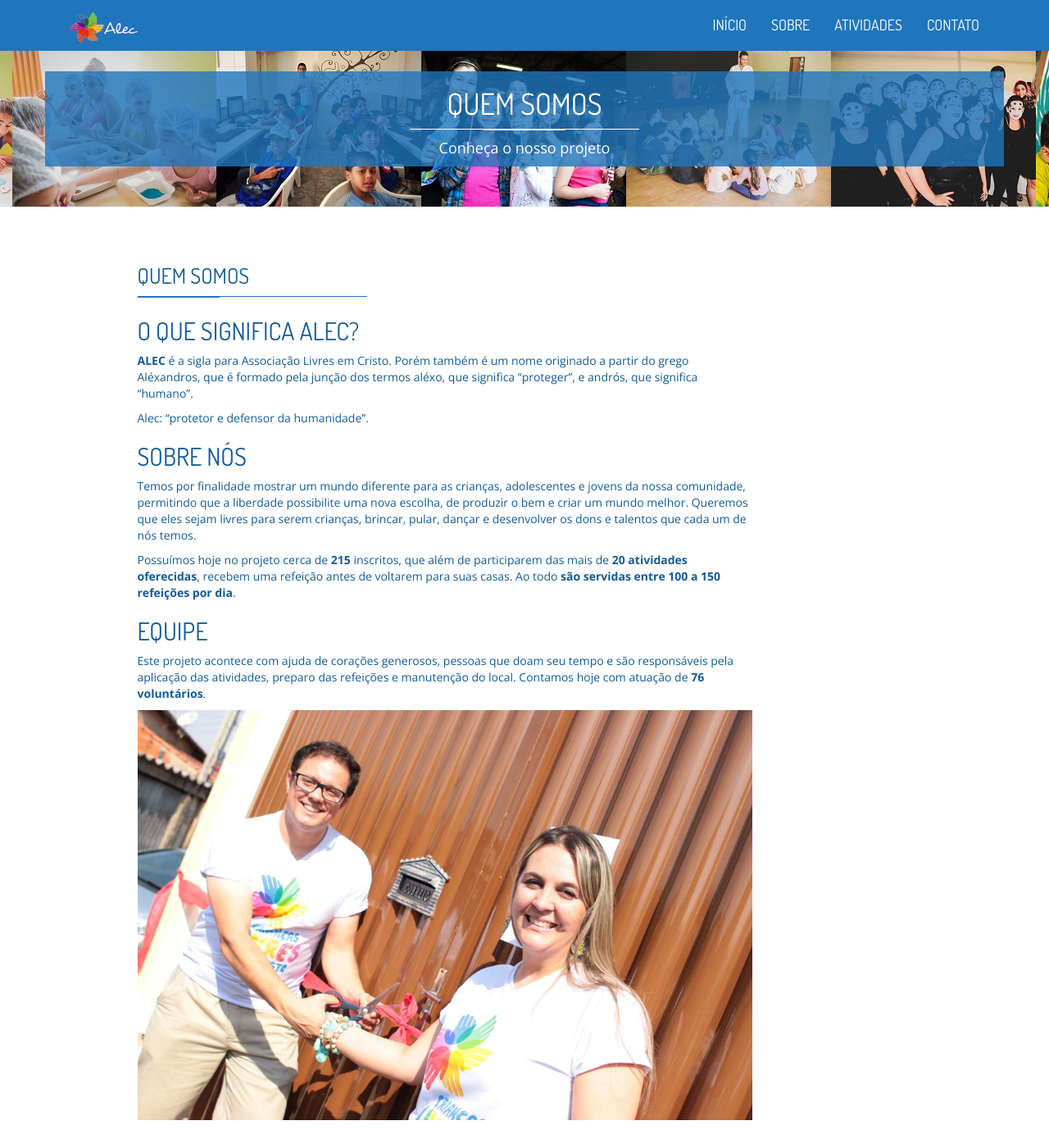
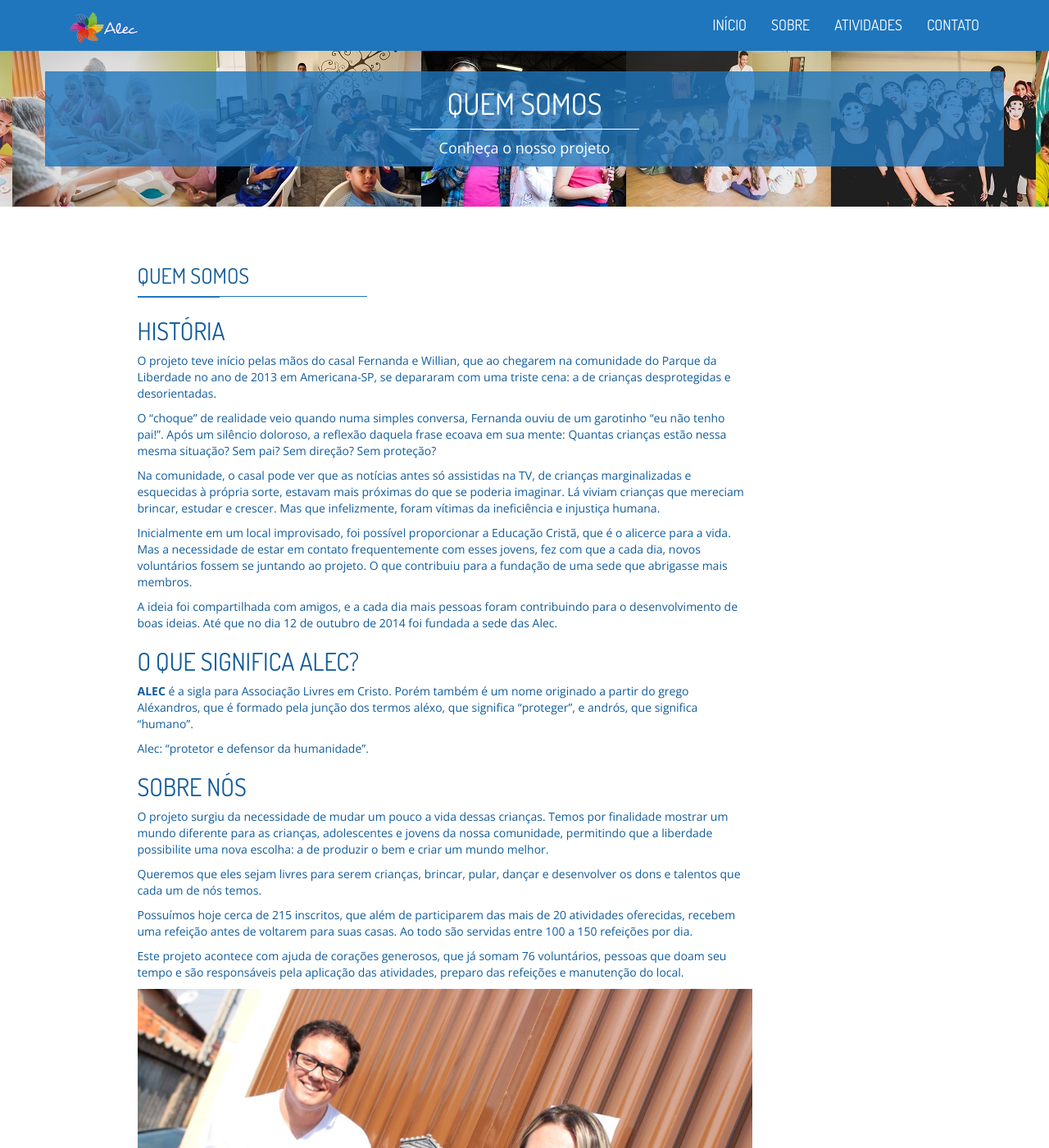
Before and after one commit to eusoualec/eusoualec.github.io, a Jekyll site: the page built from sobre.md, in a window 1280 px wide and 1400 px high. Shown: the whole window at 82% size. Built offline with Jekyll 4.4.1, drawn with Linux system fonts in a browser that asks for light colours; nearby versions of some CDN libraries.

Commit message:
Inserção da história da ALEC

```diff
--- a/sobre.md
+++ b/sobre.md
@@ -3,6 +3,18 @@ layout: page-heading
 title: Quem Somos
 page-description: Conheça o nosso projeto
 ---
+## HISTÓRIA
+
+O projeto teve início pelas mãos do casal Fernanda e Willian, que ao chegarem na comunidade do Parque da Liberdade no ano de 2013 em Americana-SP, se depararam com uma triste cena: a de crianças desprotegidas e desorientadas.
+
+O "choque" de realidade veio quando numa simples conversa, Fernanda ouviu de um garotinho "eu não tenho pai!". Após um silêncio doloroso, a reflexão daquela frase ecoava em sua mente: Quantas crianças estão nessa mesma situação? Sem pai? Sem direção? Sem proteção?
+
+Na comunidade, o casal pode ver que as notícias antes só assistidas na TV, de crianças marginalizadas e esquecidas à própria sorte, estavam mais próximas do que se poderia imaginar. Lá viviam crianças que mereciam brincar, estudar e crescer. Mas que infelizmente, foram vítimas da ineficiência e injustiça humana.
+
+Inicialmente em um local improvisado, foi possível proporcionar a Educação Cristã, que é o alicerce para a vida. Mas a necessidade de estar em contato frequentemente com esses jovens, fez com que a cada dia, novos voluntários fossem se juntando ao projeto. O que contribuiu para a fundação de uma sede que abrigasse mais membros.
+
+A ideia foi compartilhada com amigos, e a cada dia mais pessoas foram contribuindo para o desenvolvimento de boas ideias. Até que no dia 12 de outubro de 2014 foi fundada a sede das Alec.
+
 ## O QUE SIGNIFICA ALEC?
 
 **ALEC** é a sigla para Associação Livres em Cristo. Porém também é um nome originado a partir do grego Aléxandros, que é formado pela junção dos termos aléxo, que significa “proteger”, e andrós, que significa “humano”.
@@ -11,12 +23,12 @@ Alec: “protetor e defensor da humanidade”.
 
 ## SOBRE NÓS
 
-Temos por finalidade mostrar um mundo diferente para as crianças, adolescentes e jovens da nossa comunidade, permitindo que a liberdade possibilite uma nova escolha, de produzir o bem e criar um mundo melhor. Queremos que eles sejam livres para serem crianças, brincar, pular, dançar e desenvolver os dons e talentos que cada um de nós temos.
+O projeto surgiu da necessidade de mudar um pouco a vida dessas crianças. Temos por finalidade mostrar um mundo diferente para as crianças, adolescentes e jovens da nossa comunidade, permitindo que a liberdade possibilite uma nova escolha: a de produzir o bem e criar um mundo melhor.
 
-Possuímos hoje no projeto cerca de **215** inscritos, que além de participarem das mais de **20 atividades oferecidas**, recebem uma refeição antes de voltarem para suas casas. Ao todo **são servidas entre 100 a 150 refeições por dia**.
+Queremos que eles sejam livres para serem crianças, brincar, pular, dançar e desenvolver os dons e talentos que cada um de nós temos.
 
-## EQUIPE
+Possuímos hoje cerca de 215 inscritos, que além de participarem das mais de 20 atividades oferecidas, recebem uma refeição antes de voltarem para suas casas. Ao todo são servidas entre 100 a 150 refeições por dia.
 
-Este projeto acontece com ajuda de corações generosos, pessoas que doam seu tempo e são responsáveis pela aplicação das atividades, preparo das refeições e manutenção do local. Contamos hoje com atuação de **76 voluntários**.
+Este projeto acontece com ajuda de corações generosos, que já somam 76 voluntários, pessoas que doam seu tempo e são responsáveis pela aplicação das atividades, preparo das refeições e manutenção do local.
 
 ![Fundadores](assets/images/fundadores.jpg)
```
